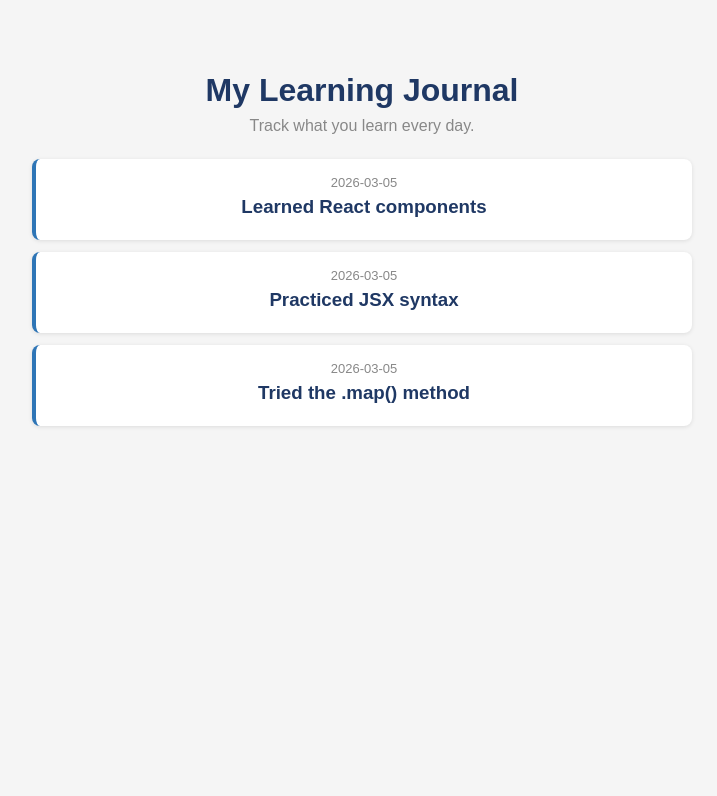
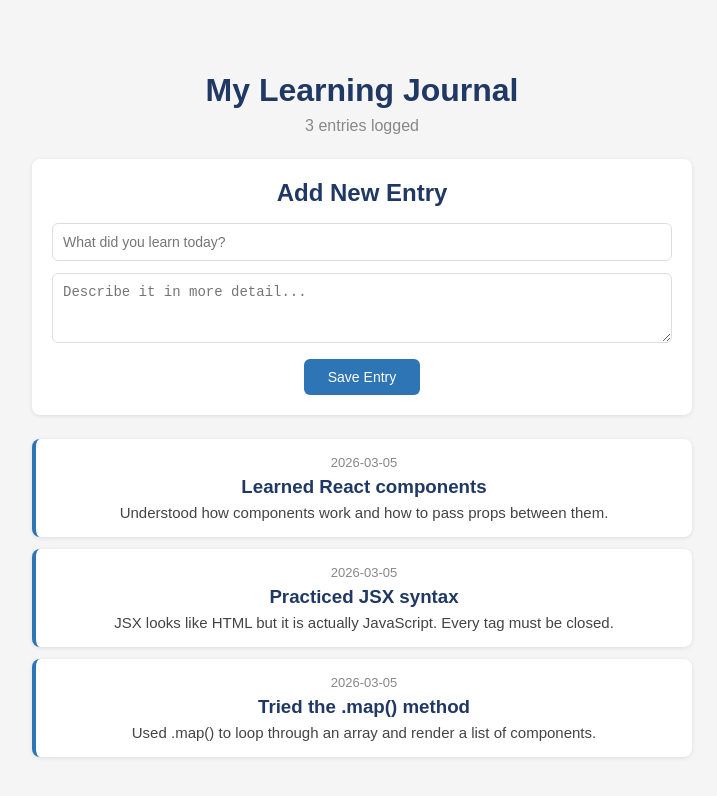
Before and after one commit to CBunna/SE-Learning-Journal, a React (Vite) app: page / in a window 1280 px wide. Shown: the top 796 px of the page, without its empty margins (278-995 px from the left). Built offline with nearby package versions, Linux system fonts and the light colour scheme.

Commit message:
feat: add EntryForm and EntryList components with useState

```diff
--- a/src/App.jsx
+++ b/src/App.jsx
@@ -1,11 +1,9 @@
-import React from 'react'
+import {useState} from 'react'
 import './App.css'
-import JournalEntry from './components/JournalEntry'
+import EntryList from './components/EntryList'
+import EntryForm from './components/EntryForm'
 
-
-function App() {
-
-  const entries = [
+const initialEntries = [
     {
     id: 1,
     date: '2026-03-05',
@@ -27,21 +25,24 @@ function App() {
 
   ]
 
+
+function App() {
+
+const [entries, setEntries] = useState(initialEntries)
+
+
+function handleAdd(newEntry) {
+  setEntries([newEntry, ...entries])
+}
+
   return (
     <div style={{maxWidth: '700px', margin: '0 auto', padding: '20px' }}>
       <h1 style={{ color: '#1F3864', marginBottom: '8px' }}>My Learning Journal</h1>
-      <p  style={{ color: '#888', marginBottom: '24px' }}>Track what you learn every day.</p>
-
-      {
-         entries.map(entry => (
-          <JournalEntry
-            key={entry.id}
-            title={entry.title}
-            date={entry.date}
-            description={entries.description}
-          />
-         ))
-      }
+      <p  style={{ color: '#888', marginBottom: '24px' }}>
+         {entries.length} {entries.length === 1 ? 'entry' : 'entries'} logged
+      </p>
+      <EntryForm onAdd={handleAdd}/>
+      <EntryList entries={entries} />
     </div>
   )
 }
--- /dev/null
+++ b/src/components/EntryForm.jsx
@@ -0,0 +1,71 @@
+import {useState} from 'react'
+
+const EntryForm = ({onAdd}) => {
+  const [title, setTitle] = useState('')
+  const [description, setDescription] = useState('')
+
+  function handleSubmit(e){
+    e.preventDefault()
+
+    if(!title || !description) return
+
+    const newEntry = {
+        id: Date.now(),
+        date: new Date().toISOString().split('T')[0],
+        title,
+        description
+    }
+
+    onAdd(newEntry)
+    setTitle('')
+    setDescription('')
+  }
+
+  return (
+   <form
+      onSubmit={handleSubmit}
+      style={{
+      background: 'white',
+      padding: '20px',
+      borderRadius: '8px',
+      marginBottom: '24px',
+      boxShadow: '0 1px 4px rgba(0,0,0,0.1)'
+    }}>
+      <h2 style={{ color: '#1F3864', marginBottom: '16px' }}>Add New Entry</h2>
+
+      <input
+        value={title}
+        onChange={e => {setTitle(e.target.value)}}
+        type="text"
+        placeholder="What did you learn today?"
+        style={{
+          width: '100%', padding: '10px', marginBottom: '12px',
+          border: '1px solid #ddd', borderRadius: '6px', fontSize: '14px'
+        }}
+      />
+
+      <textarea
+        value={description}
+        onChange={e => {setDescription(e.target.value)}}
+        placeholder="Describe it in more detail..."
+        rows={3}
+        style={{
+          width: '100%', padding: '10px', marginBottom: '12px',
+          border: '1px solid #ddd', borderRadius: '6px',
+          fontSize: '14px', resize: 'vertical'
+        }}
+      />
+
+      <button type="submit" style={{
+        background: '#2E75B6', color: 'white', border: 'none',
+        padding: '10px 24px', borderRadius: '6px',
+        fontSize: '14px', cursor: 'pointer'
+      }}>
+        Save Entry
+      </button>
+    </form>
+  )
+
+}
+
+export default EntryForm
--- /dev/null
+++ b/src/components/EntryList.jsx
@@ -0,0 +1,27 @@
+import JournalEntry from './JournalEntry'
+
+const EntryList = ({entries}) => {
+    if (entries.length === 0 ) {
+        return (
+            <p style={{
+                color: '#888', textAlign: 'center', padding: '40px'
+            }}>
+               No entries yet. Add your first one above!
+            </p>
+        )
+    }
+  return (
+    <div>
+        {entries.map(entries => (
+            <JournalEntry
+                key={entries.id}
+                title={entries.title}
+                date={entries.date}
+                description={entries.description}
+            />
+        ))}
+    </div>
+  )
+}
+
+export default EntryList
```
